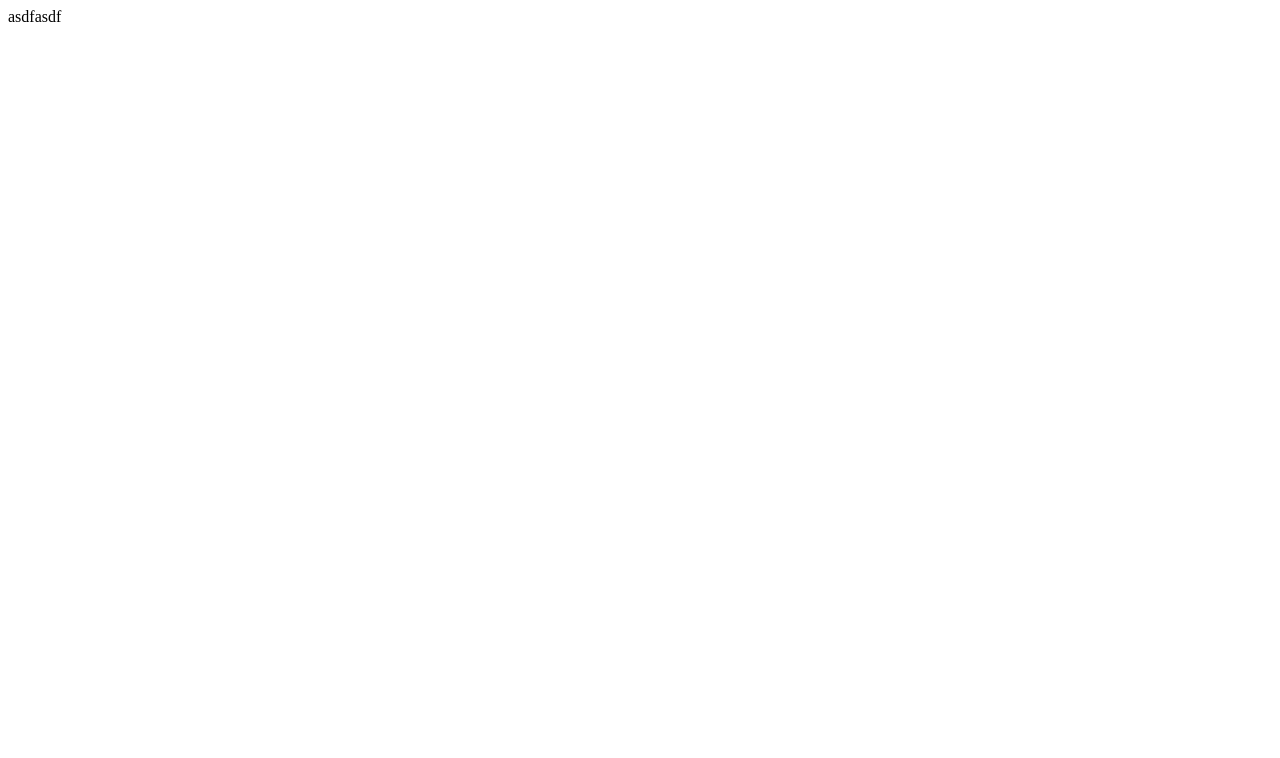
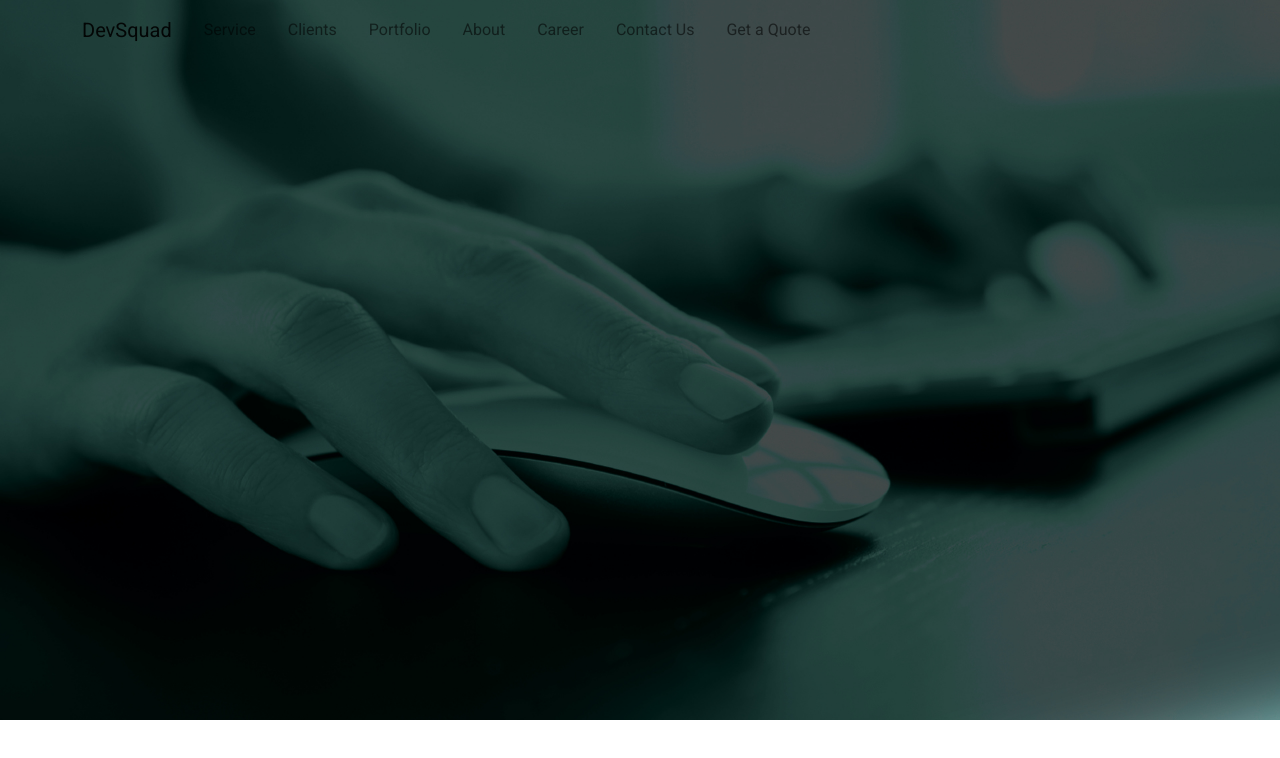
Before and after one commit to DevSquadSoftware/website, a plain HTML site: page index.html in a window 1280 px wide. Drawn offline with nearby package versions, Linux system fonts and the light colour scheme.

Commit message:
push some stuff

```diff
--- a/index.html
+++ b/index.html
@@ -1,5 +1,61 @@
 <html>
-  <body>
-    asdfasdf
-  </body>
+
+<head>
+  <link href="https://cdnjs.cloudflare.com/ajax/libs/font-awesome/6.0.0/css/all.min.css" rel="stylesheet" />
+  <link href="https://fonts.googleapis.com/css?family=Roboto:300,400,500,700&display=swap" rel="stylesheet" />
+  <link href="https://cdnjs.cloudflare.com/ajax/libs/mdb-ui-kit/6.1.0/mdb.min.css" rel="stylesheet" />
+  <link href="./styles.css" rel="stylesheet" />
+
+</head>
+
+<body>
+  <header>
+   <nav class="navbar navbar-expand-lg fixed-top navbar-scroll shadow-0">
+      <div class="container">
+        <a class="navbar-brand" href="#">DevSquad</a>
+        <button class="navbar-toggler ps-0" type="button" data-mdb-toggle="collapse" data-mdb-target="#navbarExample01"
+          aria-controls="navbarExample01" aria-expanded="false" aria-label="Toggle navigation">
+          <span class="d-flex justify-content-start align-items-center">
+            <i class="fas fa-bars"></i>
+          </span>
+        </button>
+        <div class="collapse navbar-collapse">
+          <ul class="navbar-nav me-auto mb-2 mb-lg-0">
+            <li class="nav-item active">
+              <a class="nav-link px-3" href="#!">Service</a>
+            </li>
+            <li class="nav-item">
+              <a class="nav-link px-3" href="#!">Clients</a>
+            </li>
+            <li class="nav-item">
+              <a class="nav-link px-3" href="#!">Portfolio</a>
+            </li>
+            <li class="nav-item active">
+              <a class="nav-link px-3" href="#!">About</a>
+            </li>
+            <li class="nav-item">
+              <a class="nav-link px-3" href="#!">Career</a>
+            </li>
+
+            <li class="nav-item">
+              <a class="nav-link px-3" href="#!">Contact Us</a>
+            </li>
+            <li class="nav-item">
+              <a class="nav-link px-3" href="#!">Get a Quote</a>
+            </li>
+          </ul>
+
+
+        </div>
+      </div>
+    </nav>
+    <section>
+      <img src="./images/banner.jpeg" alt="Intro" class="w-100" />
+    </section>
+  </header>
+  <script type="text/javascript" src="https://cdnjs.cloudflare.com/ajax/libs/mdb-ui-kit/6.1.0/mdb.min.js"></script>
+</body>
+
+
+
 </html>
```
Also changed, not shown: images/banner.jpeg (added), styles.css (added).
